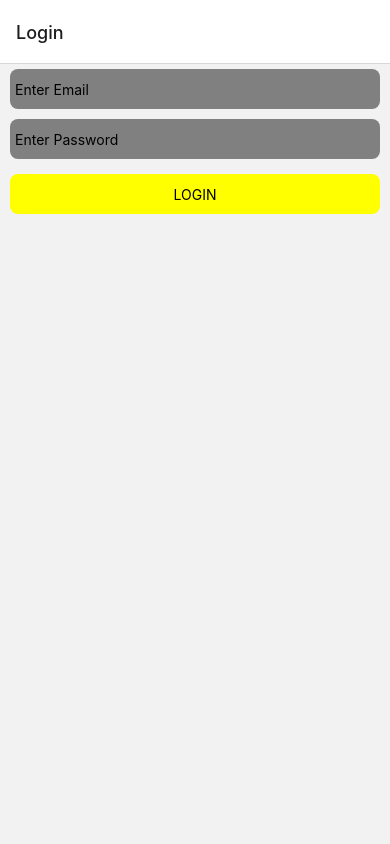
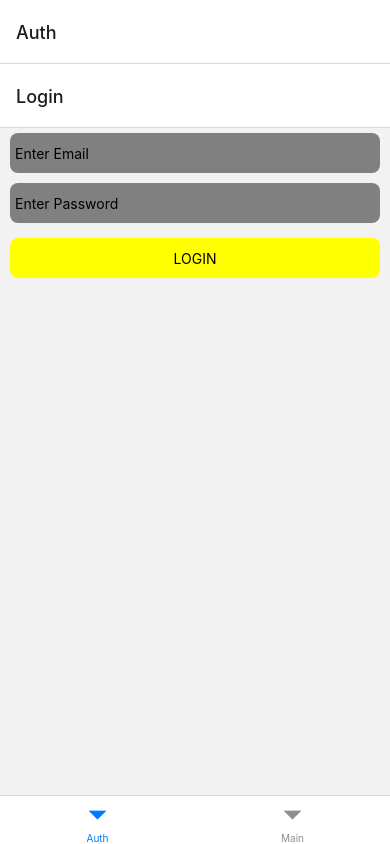
Before and after one commit to firdousali86/D19BTraining, a React Native app: screen / in a window 390 px wide. Built offline with nearby package versions, Linux system fonts and the light colour scheme.

Commit message:
stack navigator within tabs

```diff
--- a/package.json
+++ b/package.json
@@ -10,6 +10,7 @@
     "test": "jest"
   },
   "dependencies": {
+    "@react-navigation/bottom-tabs": "^6.5.11",
     "@react-navigation/native": "^6.1.9",
     "@react-navigation/native-stack": "^6.9.17",
     "react": "18.2.0",
--- a/src/navigate/index.js
+++ b/src/navigate/index.js
@@ -15,20 +15,31 @@ import {
   SignupScreen,
 } from '../containers';
 import {Text, View} from 'react-native';
+import {createBottomTabNavigator} from '@react-navigation/bottom-tabs';
+const Tab = createBottomTabNavigator();
 
 const Navigation = () => {
+  function MyTabs() {
+    return (
+      <Tab.Navigator>
+        <Tab.Screen name="Auth" component={getAuthStack} />
+        <Tab.Screen name="Main" component={getMainStack} />
+      </Tab.Navigator>
+    );
+  }
+
   const getAuthStack = () => {
     return (
-      <Stack.Group>
+      <Stack.Navigator>
         <Stack.Screen name={'Login'} component={LoginScreen}></Stack.Screen>
         <Stack.Screen name={'Signup'} component={SignupScreen}></Stack.Screen>
-      </Stack.Group>
+      </Stack.Navigator>
     );
   };
 
   const getMainStack = () => {
     return (
-      <Stack.Group>
+      <Stack.Navigator>
         <Stack.Screen
           name="TypeScriptTestScreen"
           component={TypeScriptTestScreen}
@@ -45,11 +56,12 @@ const Navigation = () => {
           component={SettingsScreen}
           initialParams={{city: 'London', country: 'UK'}}
         />
-      </Stack.Group>
+      </Stack.Navigator>
     );
   };
 
-  return <Stack.Navigator>{getAuthStack()}</Stack.Navigator>;
+  return MyTabs();
+  // return <Stack.Navigator>{getMainStack()}</Stack.Navigator>;
 };
 
 export default Navigation;
```
Also changed, not shown: 1 other file (tests, documents, lock files or other folders).
